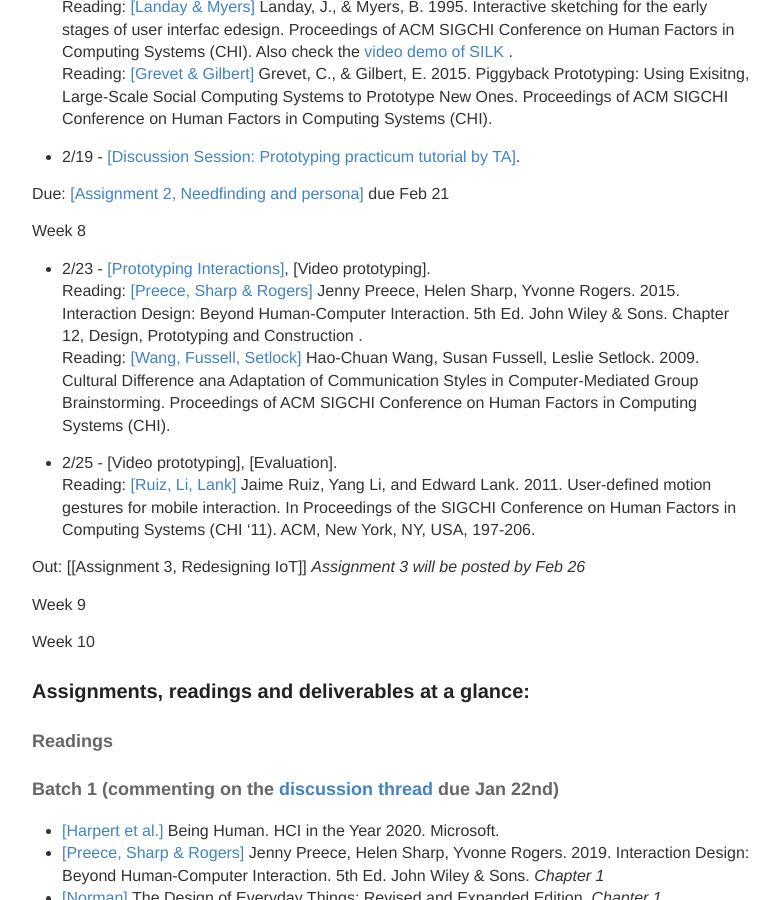
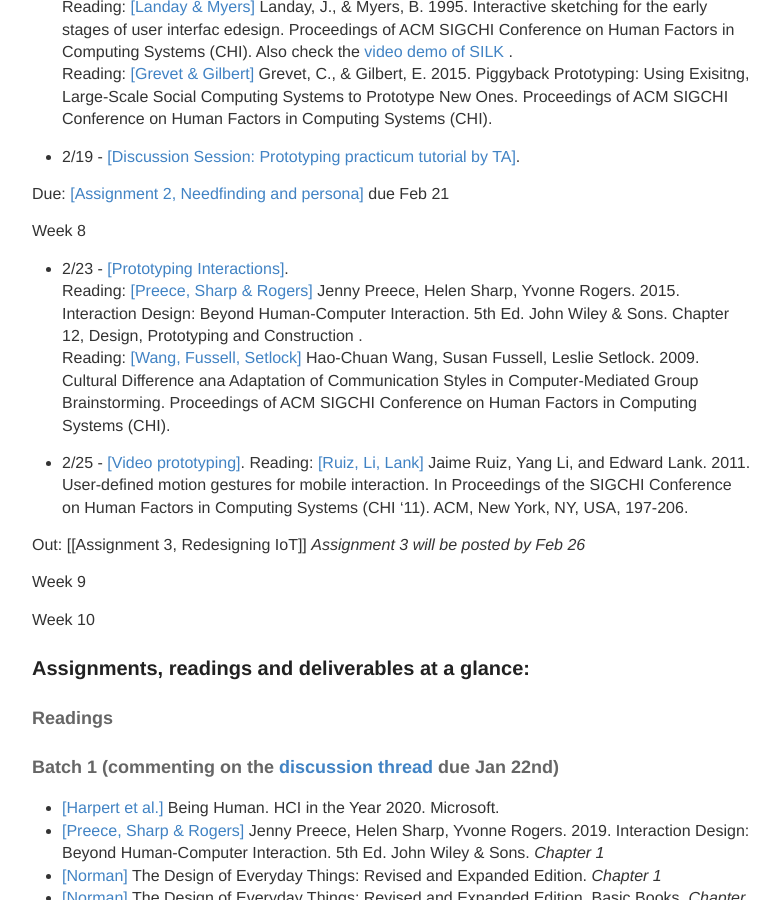
Before and after one commit to hciwang/hciwang.github.io, a Jekyll site: the page built from _posts/2021-1-1-lectures.md, in a window 1280 px wide and 900 px high, scrolled down 2487 px. Shown: the whole window, without its empty margins (248-1027 px from the left). Built offline with Jekyll 4.4.1, drawn with Linux system fonts in a browser that asks for light colours.

Commit message:
Update 2021-1-1-lectures.md

```diff
--- a/_posts/2021-1-1-lectures.md
+++ b/_posts/2021-1-1-lectures.md
@@ -95,11 +95,11 @@
 
 Week 8
 
-- 2/23 - [[Prototyping Interactions]](https://canvas.ucdavis.edu/courses/539971/files/folder/Lectures?preview=11882076),  [Video prototyping].
+- 2/23 - [[Prototyping Interactions]](https://canvas.ucdavis.edu/courses/539971/files/folder/Lectures?preview=11882076).
 Reading: [[Preece, Sharp & Rogers]](http://www.id-book.com/) Jenny Preece, Helen Sharp, Yvonne Rogers. 2015. Interaction Design: Beyond Human-Computer Interaction. 5th Ed. John Wiley & Sons. Chapter 12, Design, Prototyping and Construction .
 Reading:  [[Wang, Fussell, Setlock]](http://www.cs.cornell.edu/~haochuan/manuscripts/WangFussellSetlock_CHI_09.pdf) Hao-Chuan Wang, Susan Fussell, Leslie Setlock. 2009. Cultural Difference ana Adaptation of Communication Styles in Computer-Mediated Group Brainstorming.  Proceedings of ACM SIGCHI Conference on Human Factors in Computing Systems (CHI).
 
-- 2/25 -   [Video prototyping], [Evaluation].
+- 2/25 - [[Video prototyping]](https://canvas.ucdavis.edu/courses/539971/files/folder/Lectures?preview=11992994).
 Reading: [[Ruiz, Li, Lank]](https://canvas.ucdavis.edu/courses/539971/files/folder/Readings%20(incomplete.%20check%20main%20website%20for%20complete%20readings)?preview=11986399) Jaime Ruiz, Yang Li, and Edward Lank. 2011. User-defined motion gestures for mobile interaction. In Proceedings of the SIGCHI Conference on Human Factors in Computing Systems (CHI '11). ACM, New York, NY, USA, 197-206.
 
 Out: [[Assignment 3, Redesigning IoT]] *Assignment 3 will be posted by Feb 26*
```
